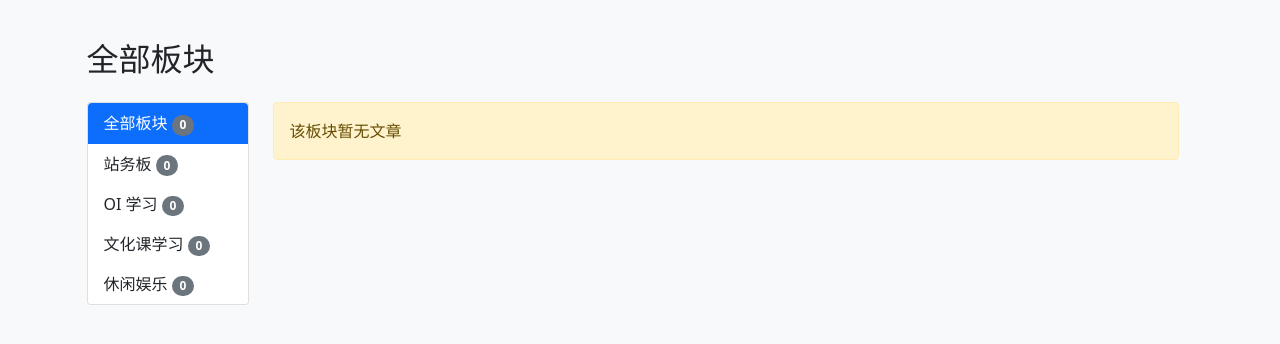
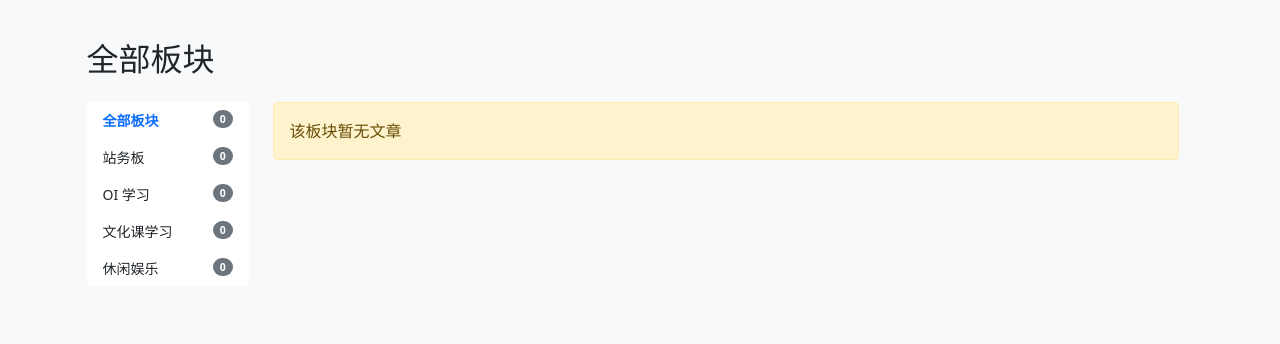
Before and after one commit to xy-craft/xcraft, a Flask app: page /category/ in a window 1280 px wide. Shown: the part 56-400 px from the top of the page. Run offline with Flask 3, Linux system fonts and the light colour scheme; data that the repository does not hold is empty; some libraries are stand-ins or nearby versions.

Commit message:
优化左栏文字

```diff
--- a/templates/discuss.html
+++ b/templates/discuss.html
@@ -21,13 +21,13 @@
     <div class="row">
         <!-- 左侧分类面板 -->
         <div class="col-md-2 mb-4">
-            <div class="card">
-                <div class="list-group list-group-flush border-0 rounded">
+            <div class="card border-0 bg-light"> <!-- 添加浅灰色背景 -->
+                <div class="list-group list-group-flush border-0 rounded small"> <!-- 添加 small 类使字体变小 -->
                     {% for cat in categories %}
                     <a href="{% if cat.id %}/category/{{ cat.id }}{% else %}/category/{% endif %}"
-                       class="list-group-item list-group-item-action border-0 py-2 {% if cat.active %}active{% endif %}">
+                    class="list-group-item list-group-item-action border-0 py-2 {% if cat.active %}text-primary fw-bold{% else %}text-dark{% endif %}"> <!-- 修改选中样式 -->
                         {{ cat.name }}
-                        <span class="badge bg-secondary rounded-pill">{{ cat.count }}</span>
+                        <span class="badge bg-secondary rounded-pill float-end">{{ cat.count }}</span>
                     </a>
                     {% endfor %}
                 </div>
```
